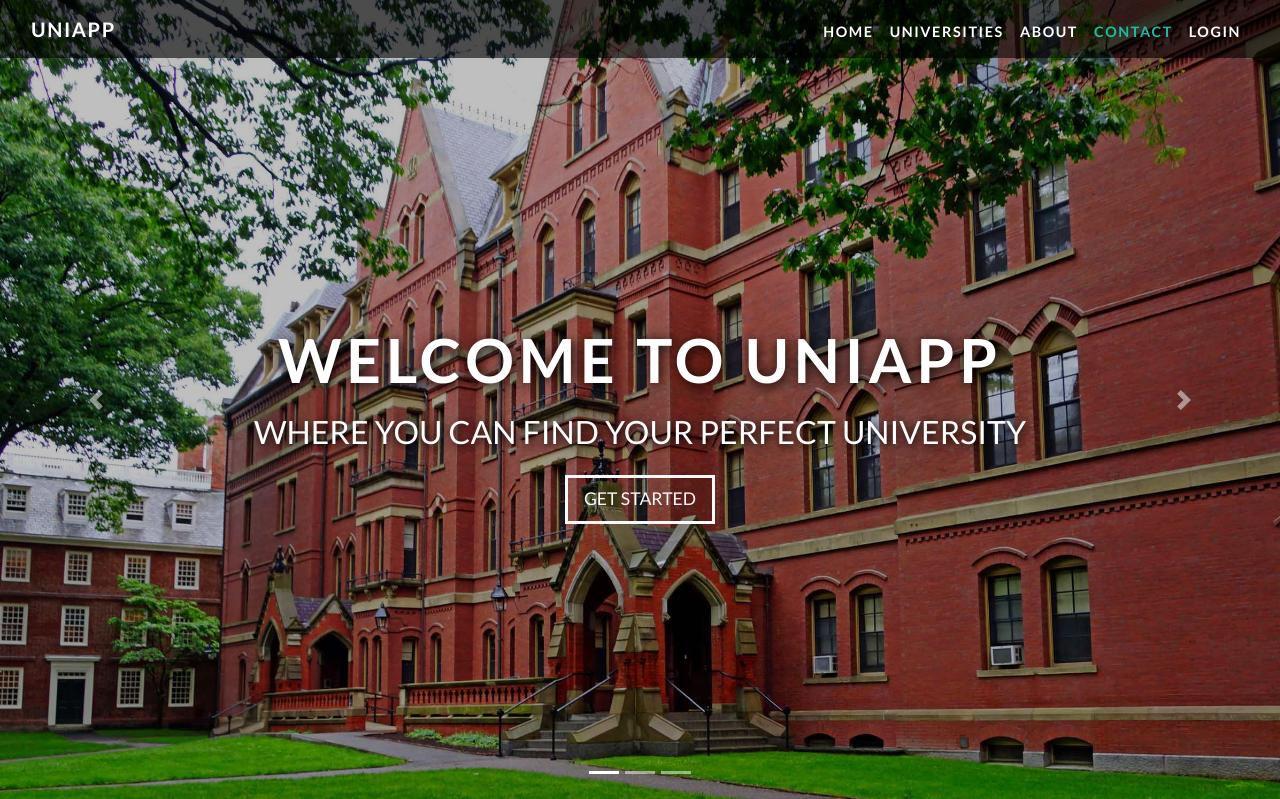
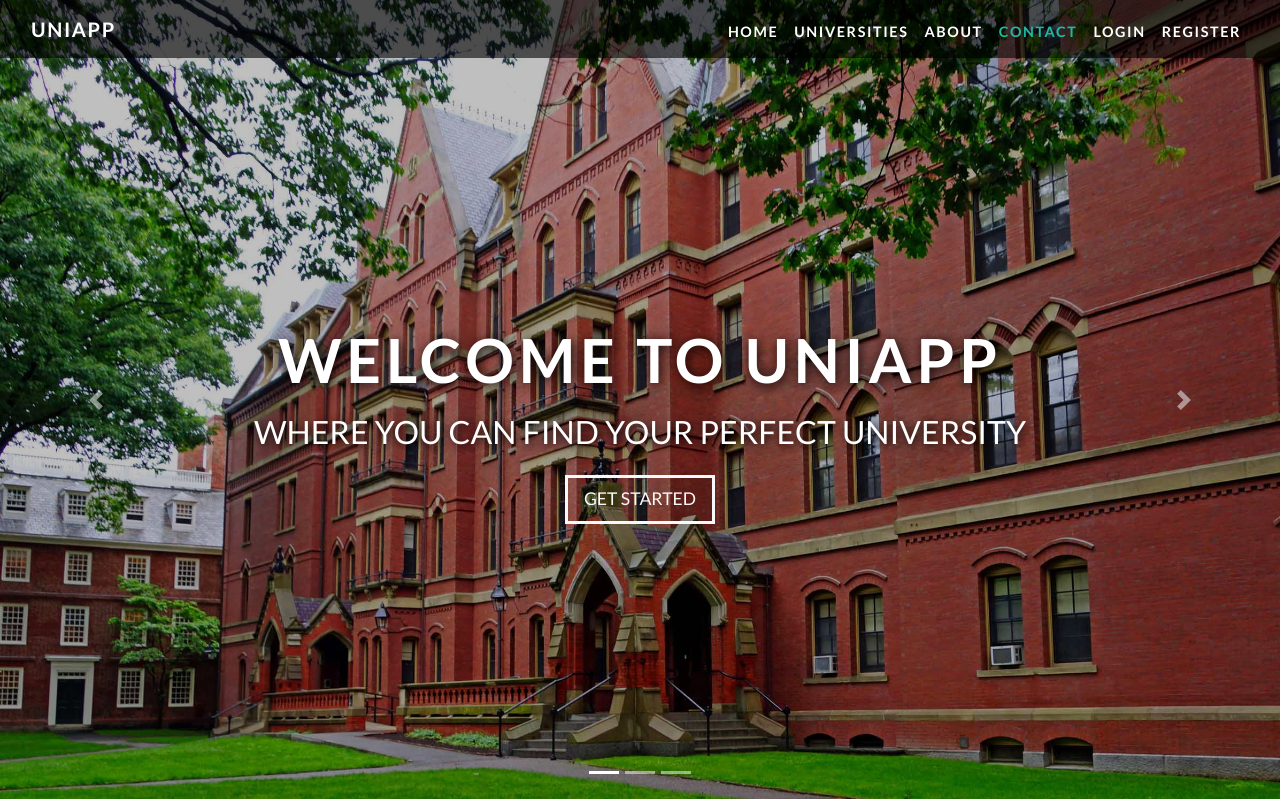
Before and after one commit to JoanPalau/UniversityApp3.0, a Django app: page / in a window 1280 px wide. Shown: the top 799 px of the page. Run offline with Django 3.2, Linux system fonts and the light colour scheme; some libraries are stand-ins or nearby versions.

Commit message:
Afegit funcionalitat registre d'usuaris

```diff
--- a/univoting/templates/univoting/header.html
+++ b/univoting/templates/univoting/header.html
@@ -46,18 +46,14 @@
             <a class="nav-link" href="{% url 'logout' %}">Logout</a>
           </li>
         {% else %}
-          {% if "/login/" in request.path %}
             <li class="nav-item">
               <a class="nav-link active" href="{% url 'login' %}">Login</a>
             </li>
-          {% else %}
             <li class="nav-item">
-              <a class="nav-link" href="{% url 'login' %}">Login</a>
+              <a class="nav-link" href="{% url 'register' %}">Register</a>
             </li>
-          {% endif %}
         {% endif %}
       </ul>
-
     </div>
   </div>
 </nav>
```
Also changed, not shown: media/university_pics/noimage.png (deleted).
